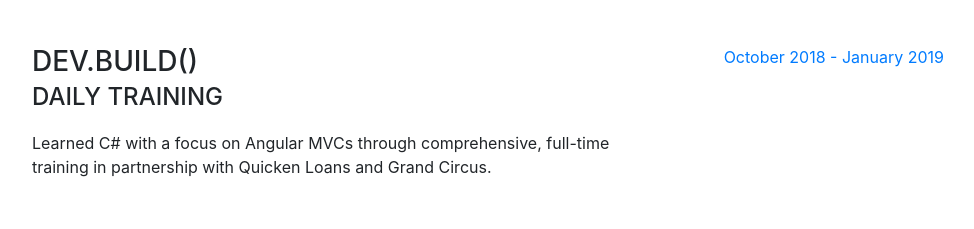
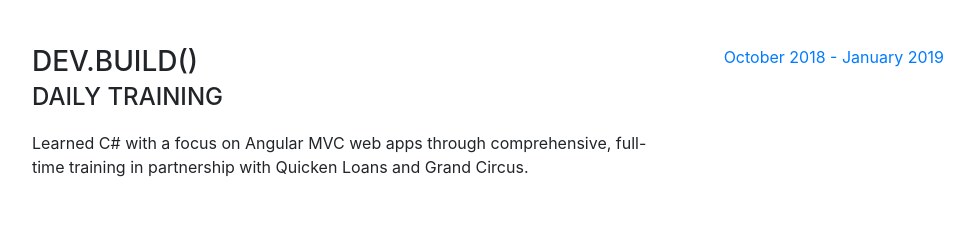
Before and after one commit to BlakeItOut/Resume, a website with bundled scripts: page index.html in a window 1280 px wide. Shown: the part 2008-2237 px from the top of the page, without its empty margins (288-1262 px from the left). Built offline with nearby package versions, Linux system fonts and the light colour scheme; a web font is replaced by a local one.

Commit message:
changed wording on dev.build

```diff
--- a/index.html
+++ b/index.html
@@ -148,7 +148,7 @@
                   <div class="resume-content mr-auto">
                       <h3 class="mb-0">Dev.Build()</h3>
                       <div class="subheading mb-3">Daily Training</div>
-                      <p>Learned C# with a focus on Angular MVCs through comprehensive, full-time training in partnership with Quicken Loans and Grand Circus.</p>
+                      <p>Learned C# with a focus on Angular MVC web apps through comprehensive, full-time training in partnership with Quicken Loans and Grand Circus.</p>
                   </div>
                   <div class="resume-date text-md-right">
                       <span class="text-primary">October 2018 - January 2019</span>
```
